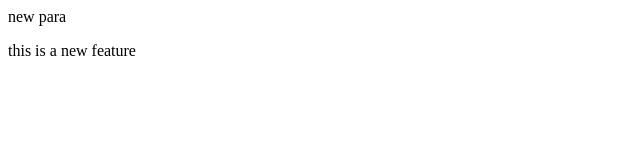
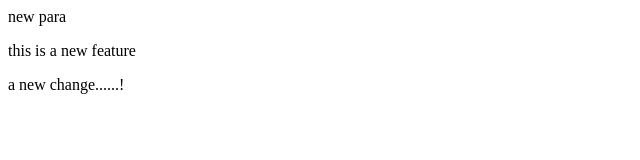
Before and after one commit to vashistniteshgithub/newproject, a plain HTML site: page index.html in a window 1280 px wide. Shown: the whole page, without its empty margins (0-640 px from the left). Drawn offline with Linux system fonts and the light colour scheme.

Commit message:
new change in index.html

```diff
--- a/index.html
+++ b/index.html
@@ -1,2 +1,3 @@
 <p>new para</p>
 <p>this is a new feature</p>
+<p>a new change......!</p>
```
